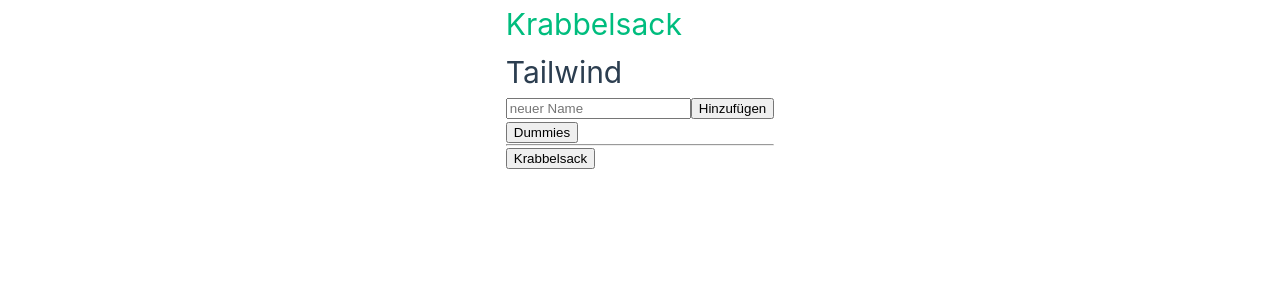
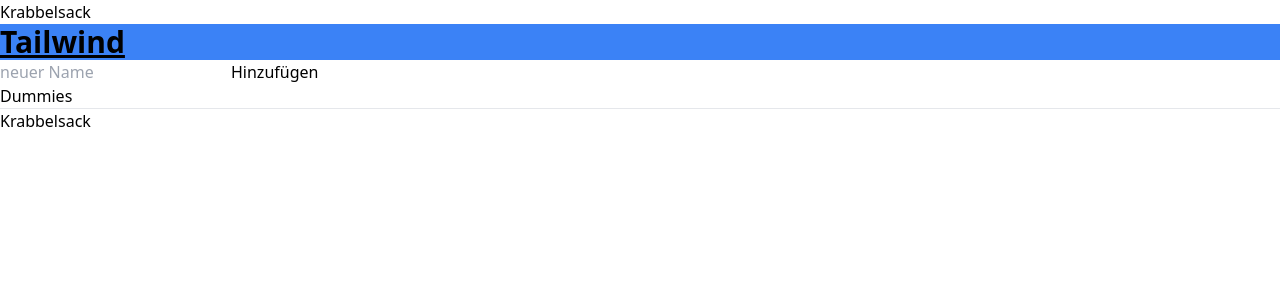
Before and after one commit to christian2222/krabbelsack, a Vue app: page / in a window 1280 px wide. Shown: the top 300 px of the page. Built offline with nearby package versions, Linux system fonts and the light colour scheme.

Commit message:
tailwind enabled

```diff
--- a/src/App.vue
+++ b/src/App.vue
@@ -4,34 +4,12 @@
 
 <template>
   <header>
-    <div class="wrapper">
-    </div>
   </header>
 
   <main>
-    <div class="wrapper">
+    <div class="container mx-auto">
     <h1 class="green">Krabbelsack</h1>
       <Krabbelsack />
     </div>
 </main>
 </template>
-
-<style scoped>
-header {
-  line-height: 1.5;
-}
-
-@media (min-width: 1024px) {
-  header {
-    display: flex;
-    place-items: center;
-    padding-right: calc(var(--section-gap) / 2);
-  }
-
-  header .wrapper {
-    display: flex;
-    place-items: flex-start;
-    flex-wrap: wrap;
-  }
-}
-</style>
--- a/src/assets/base.css
+++ /dev/null
@@ -1,74 +0,0 @@
-/* color palette from <https://github.com/vuejs/theme> */
-:root {
-  --vt-c-white: #ffffff;
-  --vt-c-white-soft: #f8f8f8;
-  --vt-c-white-mute: #f2f2f2;
-
-  --vt-c-black: #181818;
-  --vt-c-black-soft: #222222;
-  --vt-c-black-mute: #282828;
-
-  --vt-c-indigo: #2c3e50;
-
-  --vt-c-divider-light-1: rgba(60, 60, 60, 0.29);
-  --vt-c-divider-light-2: rgba(60, 60, 60, 0.12);
-  --vt-c-divider-dark-1: rgba(84, 84, 84, 0.65);
-  --vt-c-divider-dark-2: rgba(84, 84, 84, 0.48);
-
-  --vt-c-text-light-1: var(--vt-c-indigo);
-  --vt-c-text-light-2: rgba(60, 60, 60, 0.66);
-  --vt-c-text-dark-1: var(--vt-c-white);
-  --vt-c-text-dark-2: rgba(235, 235, 235, 0.64);
-}
-
-/* semantic color variables for this project */
-:root {
-  --color-background: var(--vt-c-white);
-  --color-background-soft: var(--vt-c-white-soft);
-  --color-background-mute: var(--vt-c-white-mute);
-
-  --color-border: var(--vt-c-divider-light-2);
-  --color-border-hover: var(--vt-c-divider-light-1);
-
-  --color-heading: var(--vt-c-text-light-1);
-  --color-text: var(--vt-c-text-light-1);
-
-  --section-gap: 160px;
-}
-
-@media (prefers-color-scheme: dark) {
-  :root {
-    --color-background: var(--vt-c-black);
-    --color-background-soft: var(--vt-c-black-soft);
-    --color-background-mute: var(--vt-c-black-mute);
-
-    --color-border: var(--vt-c-divider-dark-2);
-    --color-border-hover: var(--vt-c-divider-dark-1);
-
-    --color-heading: var(--vt-c-text-dark-1);
-    --color-text: var(--vt-c-text-dark-2);
-  }
-}
-
-*,
-*::before,
-*::after {
-  box-sizing: border-box;
-  margin: 0;
-  position: relative;
-  font-weight: normal;
-}
-
-body {
-  min-height: 100vh;
-  color: var(--color-text);
-  background: var(--color-background);
-  transition: color 0.5s, background-color 0.5s;
-  line-height: 1.6;
-  font-family: Inter, -apple-system, BlinkMacSystemFont, 'Segoe UI', Roboto, Oxygen, Ubuntu,
-    Cantarell, 'Fira Sans', 'Droid Sans', 'Helvetica Neue', sans-serif;
-  font-size: 15px;
-  text-rendering: optimizeLegibility;
-  -webkit-font-smoothing: antialiased;
-  -moz-osx-font-smoothing: grayscale;
-}
--- a/src/assets/main.css
+++ /dev/null
@@ -1,37 +0,0 @@
-@import './base.css';
-
-#app {
-  max-width: 1280px;
-  margin: 0 auto;
-  padding: 2rem;
-
-  font-weight: normal;
-}
-
-a,
-.green {
-  text-decoration: none;
-  color: hsla(160, 100%, 37%, 1);
-  transition: 0.4s;
-}
-
-@media (hover: hover) {
-  a:hover {
-    background-color: hsla(160, 100%, 37%, 0.2);
-  }
-}
-
-@media (min-width: 1024px) {
-  body {
-    display: flex;
-    place-items: left;
-  }
-
-  #app {
-    /*
-    display: grid;
-    grid-template-columns: 1fr 1fr;
-    */
-    padding: 0 2rem;
-  }
-}
--- a/src/main.js
+++ b/src/main.js
@@ -1,6 +1,6 @@
 import { createApp } from 'vue'
 import App from './App.vue'
 
-import './assets/main.css'
+import './main.css'
 
 createApp(App).mount('#app')
```
Also changed, not shown: src/styles.css (deleted, +0 -10 lines), src/assets/logo.svg (deleted), src/main.css (renamed from src/input.css).
